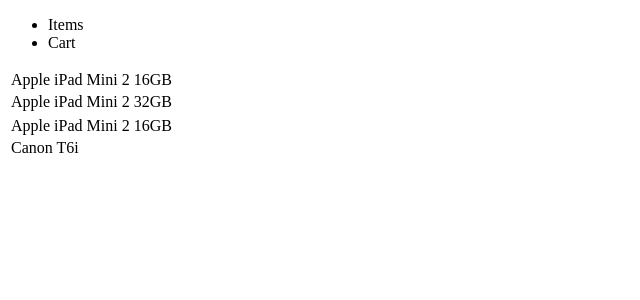
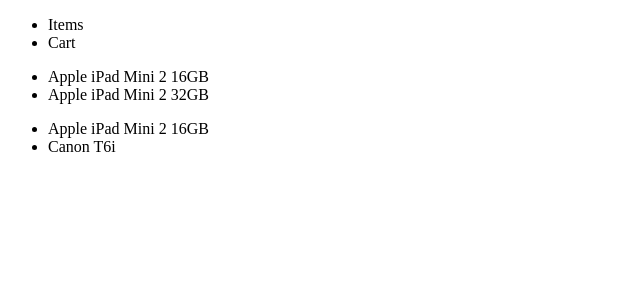
Before and after one commit to dmaguirre/comit-react-shopper-app, a React (Create React App) app: page / in a window 1280 px wide. Shown: the top 300 px of the page, without its empty margins (0-640 px from the left). Built offline with nearby package versions, Linux system fonts and the light colour scheme.

Commit message:
Converted table to list

```diff
--- a/src/CartTable.js
+++ b/src/CartTable.js
@@ -17,14 +17,10 @@
   ];
 
   return (
-    <table>
-      <tbody>
-        {items.map((item) => (
-          <tr key={item.id}>
-            <td>{item.name}</td>
-          </tr>
-        ))}
-      </tbody>
-    </table>
+    <ul>
+      {items.map((item) => (
+        <li>{item.name}</li>
+      ))}
+    </ul>
   );
 }
--- a/src/ItemsTable.js
+++ b/src/ItemsTable.js
@@ -16,15 +16,11 @@
     },
   ];
 
-  const rows = items.map((item) => (
-    <tr key={item.id}>
-      <td>{item.name}</td>
-    </tr>
-  ));
-
   return (
-    <table>
-      <tbody>{rows}</tbody>
-    </table>
+    <ul>
+      {items.map((item) => (
+        <li>{item.name}</li>
+      ))}
+    </ul>
   );
 }
```
